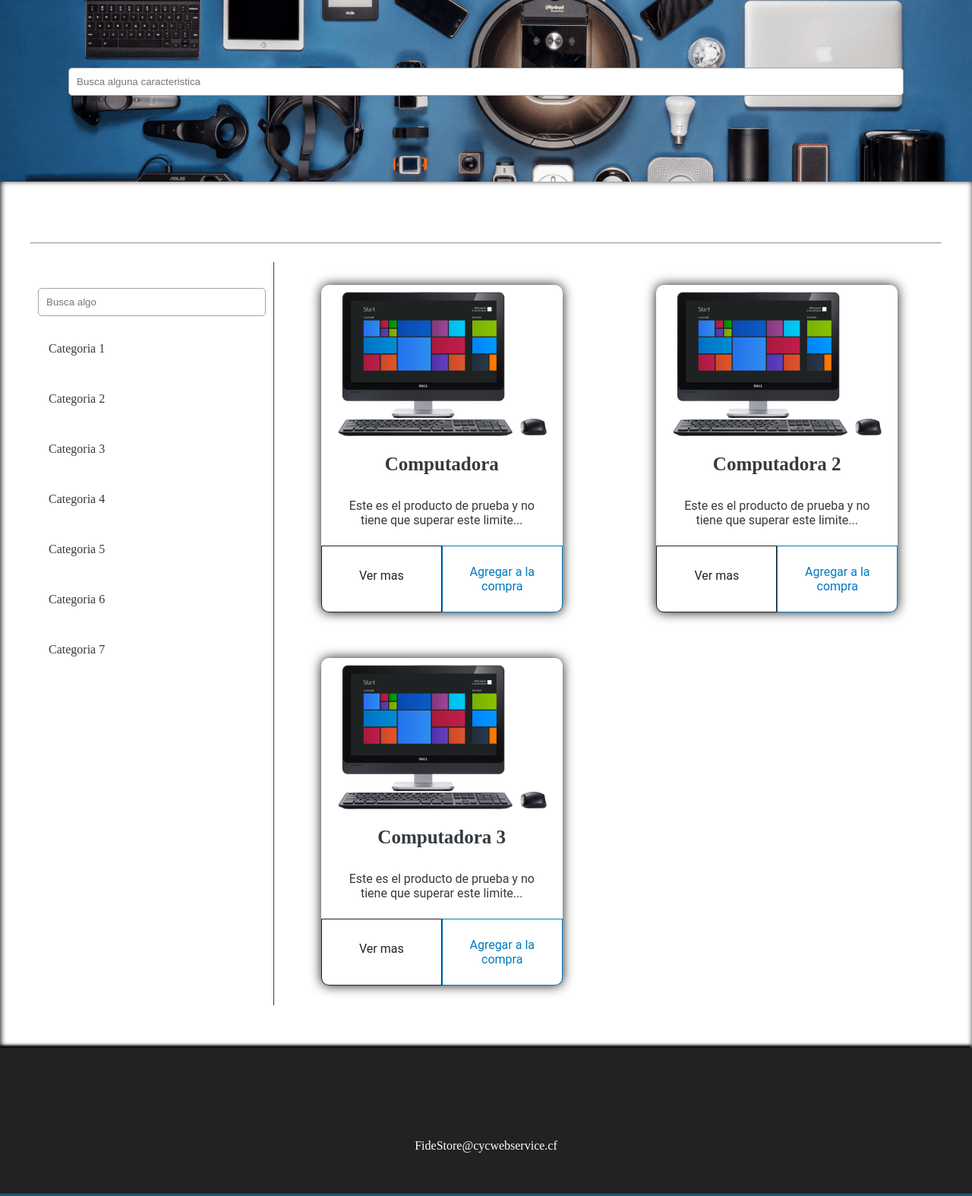
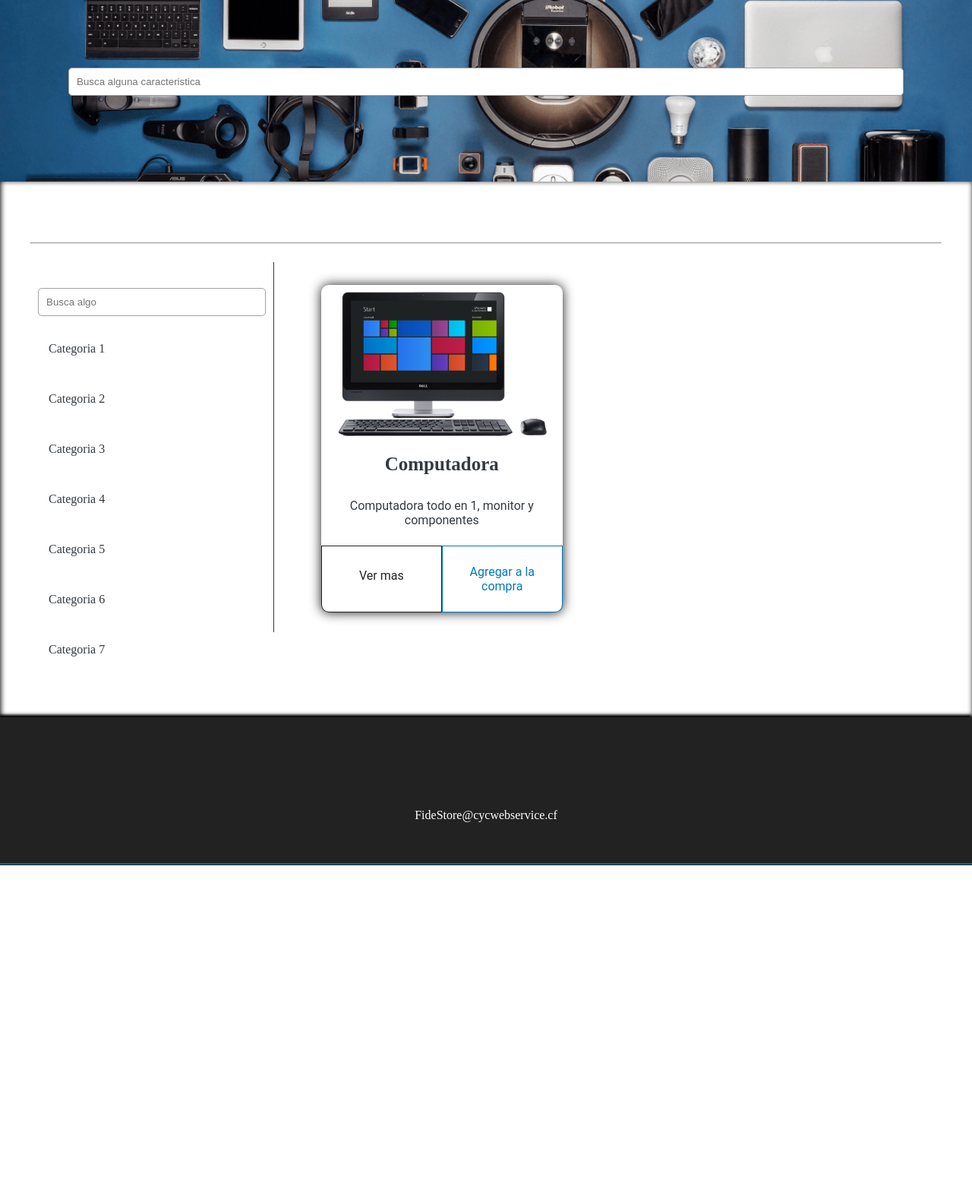
Before and after one commit to irvin0925/FeDaIr, a PHP site: page /Views/productos.html in a window 1280 px wide. Shown: the part 97-1671 px from the top of the page at 76% size. After the commit the page ends 1236 px from the top, so only its background shows below. Run offline with PHP 8.4, Linux system fonts and the light colour scheme; data comes from the database, SQL or seed files in the repository.

Commit message:
Commit listar productos por ajax

```diff
--- a/src/API/api.php
+++ b/src/API/api.php
@@ -15,19 +15,8 @@ if (isset($dataPOST['login']) && $dataPOST['login'] == '1') {
     } else {
         echo '{ "status":0 }';
     }
+} else if (isset($dataPOST['product'])) {
+    if ($dataPOST['product'] == '1') {
+        echo showProducts($dataPOST['filter']);
+    }
 }
-
-
-/*
-if (empty($_SESSION['user'])) {
-    echo 'http://' . $_SERVER['HTTP_HOST'] . '/Views/login.php';
-} else {
-    echo isAccepted($session->getUser(), $session->getPassword()) ? 'http://' . $_SERVER['HTTPS_HOST'] . '/Views/micuenta.php' : 'http://' . $_SERVER['HTTPS_HOST'] . '/Views/login.php';
-} ?>" class="d-block text-white w-100 h-100">
-<?php
-if (empty($_SESSION['user'])) {
-    echo 'Inciar sesion';
-} else {
-    echo isAccepted($session->getUser(), $session->getPassword()) ? 'Mi cuenta' : 'Iniciar sesion';
-} ?></a></li>
-*/
--- a/src/Assets/CSS/productos.css
+++ b/src/Assets/CSS/productos.css
@@ -17,9 +17,6 @@
 }
 
 .carta-image {
-    background: url(../IMG/temp_pc.png) no-repeat;
-    background-size: contain;
-    background-position: center center;
     width: 100%;
     height: 210px;
     display: inline-block;
--- a/src/Assets/JS/general.js
+++ b/src/Assets/JS/general.js
@@ -94,7 +94,7 @@ function postAjaxRequest(url, data, callFunction) {
 
 function getAjaxRequest(url, data, callFunction) {
     var ajax = new XMLHttpRequest();
-    ajax.open('GET', url + data, true);
+    ajax.open('GET', url + '?' + data, true);
     ajax.onreadystatechange = function () {
         if (this.readyState == 4 && this.status == 200) {
             if (typeof callFunction === 'function') {
@@ -105,6 +105,14 @@ function getAjaxRequest(url, data, callFunction) {
         }
     };
     ajax.send();
+}
+
+function newDOM(type) {
+    return document.createElement(type);
+}
+
+function newTextNode(text) {
+    return document.createTextNode(text);
 }
 
 /*Demo de llamada
--- a/src/Assets/JS/login.js
+++ b/src/Assets/JS/login.js
@@ -7,6 +7,7 @@
         var user = document.getElementById('user'), pass = document.getElementById('pass');
         var data = 'login=1&user=' + user.value + '&pass=' + pass.value;
         postAjaxRequest('../API/api.php', data, function (result) {
+            if (result != 'Error' || result != '[]') {
                 var json = JSON.parse(result);
                 if (json.status == '1') {
                     window.location.href = "/Views/productos.html";
@@ -16,6 +17,7 @@
                     var loginForm = document.getElementById('loginForm');
                     errorMessage('Error al iniciar sesion', loginForm);
                 }
+            }
         });
     }
 })();
--- /dev/null
+++ b/src/Assets/JS/products.js
@@ -0,0 +1,60 @@
+(function () {
+    'use-strict';
+
+    var listaProducts = document.getElementById('products-list');
+    var filter = document.getElementById('filterProducts');
+
+    function newProduct(data) {
+        var liProducto = newDOM('li');
+        liProducto.setAttribute('class', 'product-item-list');
+        var divCarta = newDOM('div');
+        divCarta.setAttribute('class', 'carta');
+        var divIMG = newDOM('div');
+        divIMG.setAttribute('class', 'carta-image');
+        divIMG.setAttribute('style', 'background: url(/Assets/IMG/' + data.urlImg + ') no-repeat;background-size: contain;background-position: center center;');
+        var divBody = newDOM('div'), title = newDOM('h4'), text = newDOM('p');
+        divBody.setAttribute('class', 'carta-text'); // as parent
+        /**/
+        title.setAttribute('class', 'carta-title');
+        title.appendChild(newTextNode(data.nombre));
+        divBody.appendChild(title);
+        text.setAttribute('class', 'mt-1 pl-1 pr-1');
+        text.appendChild(newTextNode(data.descripcion));
+        divBody.appendChild(text);
+        var divAction = newDOM('div'),
+            divStatSee = newDOM('div'),
+            divTextSee = newDOM('div'),
+            divStatAdd = newDOM('div'),
+            divTextAdd = newDOM('div');
+        divAction.setAttribute('class', 'card-stats mt-1'); // as parent
+        divStatSee.setAttribute('class', 'stat stat-see');
+        divTextSee.appendChild(newTextNode('Ver mas'));
+        divStatSee.appendChild(divTextSee);
+        divAction.appendChild(divStatSee);
+        divStatAdd.setAttribute('class', 'stat stat-add');
+        divTextAdd.appendChild(newTextNode('Agregar a la compra'));
+        divStatAdd.appendChild(divTextAdd);
+        divAction.appendChild(divStatAdd);
+        // Incluir todo al hijo mayor y luego al padre
+        divCarta.appendChild(divIMG);
+        divCarta.appendChild(divBody);
+        divCarta.appendChild(divAction);
+        liProducto.appendChild(divCarta);
+        return liProducto;
+    }
+
+    function listProducts() {
+        postAjaxRequest('../API/api.php', 'product=1&filter=' + filter.value, function (json) {
+            if (json != 'Error') {
+                json = JSON.parse(json);
+                for (i = 0; i < json.length; i++) {
+                    var product = newProduct(json[i]);
+                    console.log(product);
+                    listaProducts.insertBefore(product, listaProducts.childNodes[0]);
+                }
+            }
+        });
+    }
+
+    listProducts();
+})();
--- a/src/Running/generalFunction.php
+++ b/src/Running/generalFunction.php
@@ -1,5 +1,6 @@
 <?php
 
+/* Login */
 function isAccepted($usu, $pass)
 {
     try {
@@ -17,3 +18,24 @@ function isAccepted($usu, $pass)
         return false;
     }
 }
+
+/* Productos */
+function showProducts($filter)
+{
+    try {
+        $sql = "select * from Producto where" .
+            " nombre like '%" . $filter .
+            "%' or descripcion like '%" . $filter .
+            "%' or precio like '%" . $filter . "%'";
+        $result = getData($sql);
+        $json = [];
+        if ($result != null && $result->num_rows > 0) {
+            while ($row = mysqli_fetch_assoc($result)) {
+                $json[] = $row;
+            }
+        }
+        return json_encode($json);
+    } catch (PDOException $ex) {
+        return "false";
+    }
+}
--- a/src/Views/productos.html
+++ b/src/Views/productos.html
@@ -62,10 +62,14 @@
                 <div class="products-area">
 
                     <div class="products-list-container w-100">
-                        <ul class="products-list">
+                        <ul class="products-list" id="products-list">
+                            <!-- PRODUCT EXMPLE
                             <li class="product-item-list">
                                 <div class="carta">
-                                    <div class="carta-image"></div>
+                                    <div class="carta-image" style="
+                                        background: url(/Assets/IMG/temp_pc.png) no-repeat;
+                                        background-size: contain;
+                                        background-position: center center;"></div>
                                     <div class="carta-text">
                                         <h4 class="carta-title">Computadora</h4>
                                         <p class="mt-1 pl-1 pr-1">
@@ -80,43 +84,9 @@
                                             <div>Agregar a la compra</div>
                                         </div>
                                     </div>
+                                </div>
                             </li>
-                            <li class="product-item-list">
-                                <div class="carta">
-                                    <div class="carta-image"></div>
-                                    <div class="carta-text">
-                                        <h4 class="carta-title">Computadora 2</h4>
-                                        <p class="mt-1 pl-1 pr-1">
-                                            Este es el producto de prueba y no tiene que superar este limite...
-                                        </p>
-                                    </div>
-                                    <div class="card-stats mt-1">
-                                        <div class="stat stat-see">
-                                            <div>Ver mas</div>
-                                        </div>
-                                        <div class="stat stat-add">
-                                            <div>Agregar a la compra</div>
-                                        </div>
-                                    </div>
-                            </li>
-                            <li class="product-item-list">
-                                <div class="carta">
-                                    <div class="carta-image"></div>
-                                    <div class="carta-text">
-                                        <h4 class="carta-title">Computadora 3</h4>
-                                        <p class="mt-1 pl-1 pr-1">
-                                            Este es el producto de prueba y no tiene que superar este limite...
-                                        </p>
-                                    </div>
-                                    <div class="card-stats mt-1">
-                                        <div class="stat stat-see">
-                                            <div>Ver mas</div>
-                                        </div>
-                                        <div class="stat stat-add">
-                                            <div>Agregar a la compra</div>
-                                        </div>
-                                    </div>
-                            </li>
+                            END PRODUCT EXMPLE -->
                             <li class="product-item-list"></li>
                             <li class="product-item-list"></li>
                             <li class="product-item-list"></li>
@@ -143,6 +113,7 @@
         </footer>
 
         <script src="../Assets/JS/general.js"></script>
+        <script src="../Assets/JS/products.js"></script>
     </body>
 
 </html>
```
Also changed, not shown: db/FeDaIrSQLCreacion.sql (+21 -1 lines), src/Views/temp.html (deleted, +0 -33 lines). Lines whose indentation alone changed are shown as unchanged.
